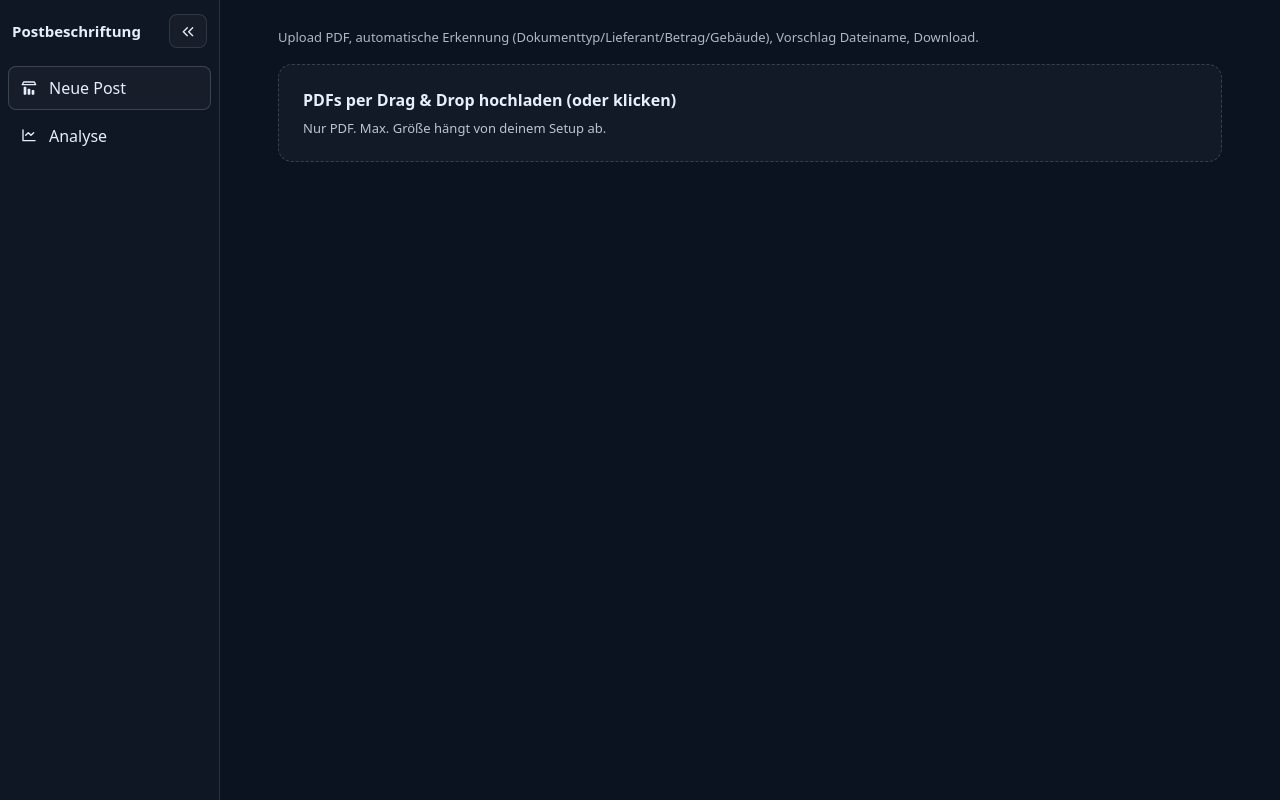
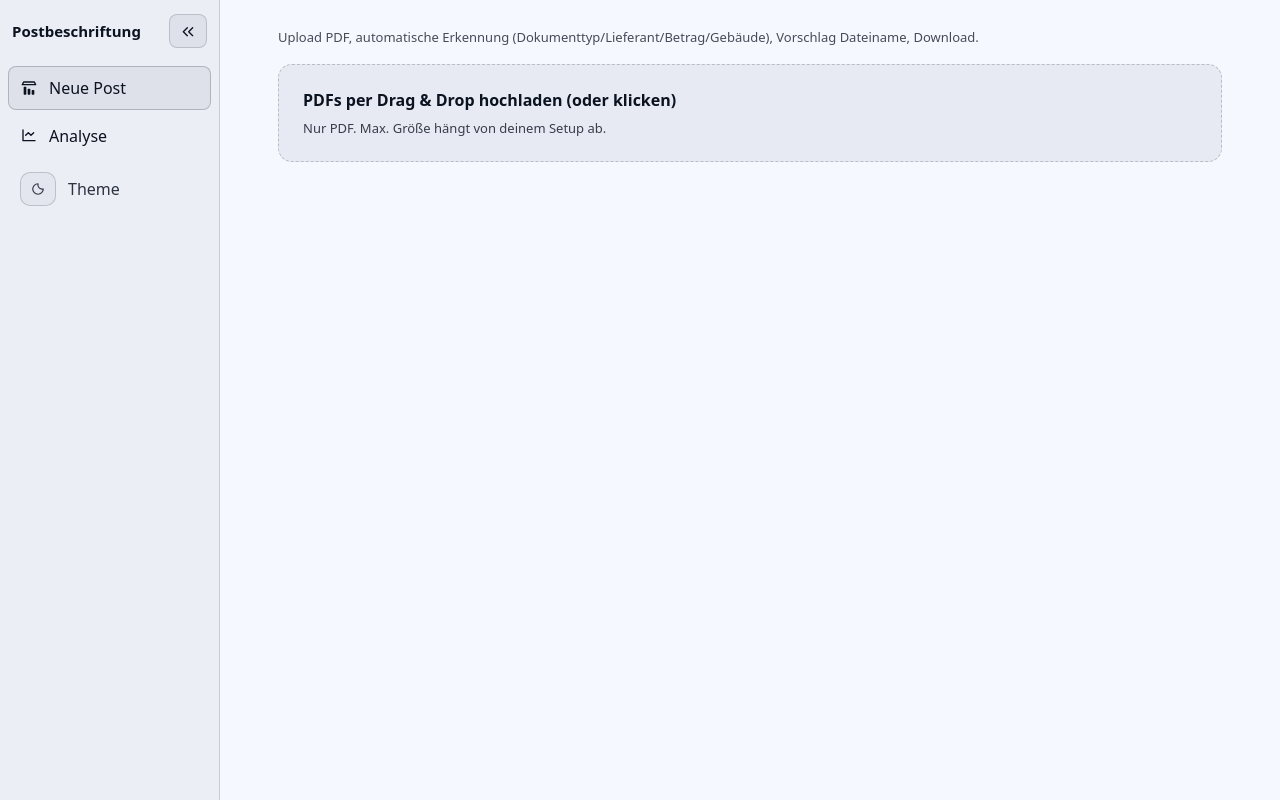
Before and after one commit to pohlandnicos/postbeschriftung, a Next.js app in the folder apps/web/: page / in a window 1280 px wide. Built offline with nearby package versions, Linux system fonts and the light colour scheme.

Commit message:
Add ThemeToggle to Sidebar

```diff
--- a/apps/web/app/components/Sidebar.tsx
+++ b/apps/web/app/components/Sidebar.tsx
@@ -3,6 +3,7 @@
 import { usePathname } from 'next/navigation';
 import Link from 'next/link';
 import { useState } from 'react';
+import { ThemeToggle } from '@/components/ThemeToggle';
 
 export type SidebarProps = {
   // add props here if needed
@@ -106,6 +107,20 @@
           </svg>
           {!collapsed && <div>Analyse</div>}
         </Link>
+
+        <div
+          style={{
+            marginTop: 'auto',
+            padding: '10px 12px',
+            display: 'flex',
+            alignItems: 'center',
+            gap: 12,
+            opacity: 0.85
+          }}
+        >
+          <ThemeToggle />
+          {!collapsed && <div>Theme</div>}
+        </div>
       </div>
     </div>
   );
```
